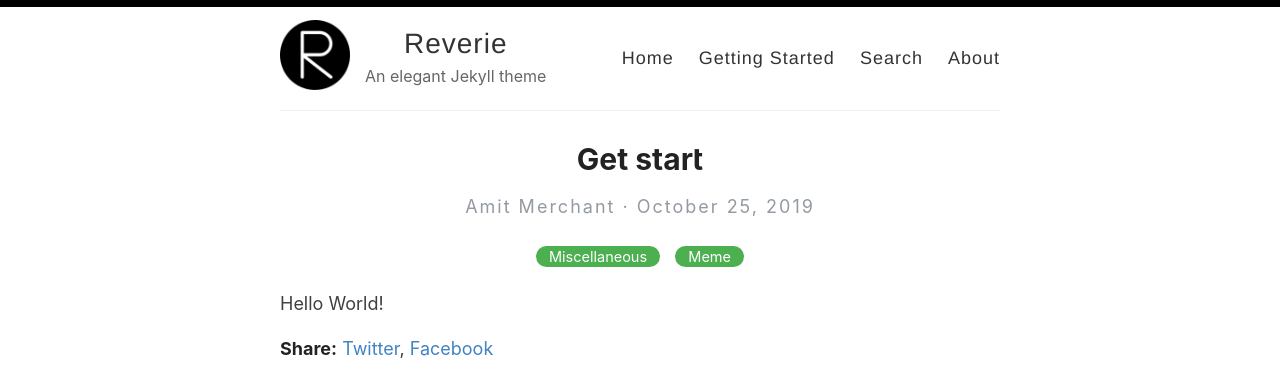
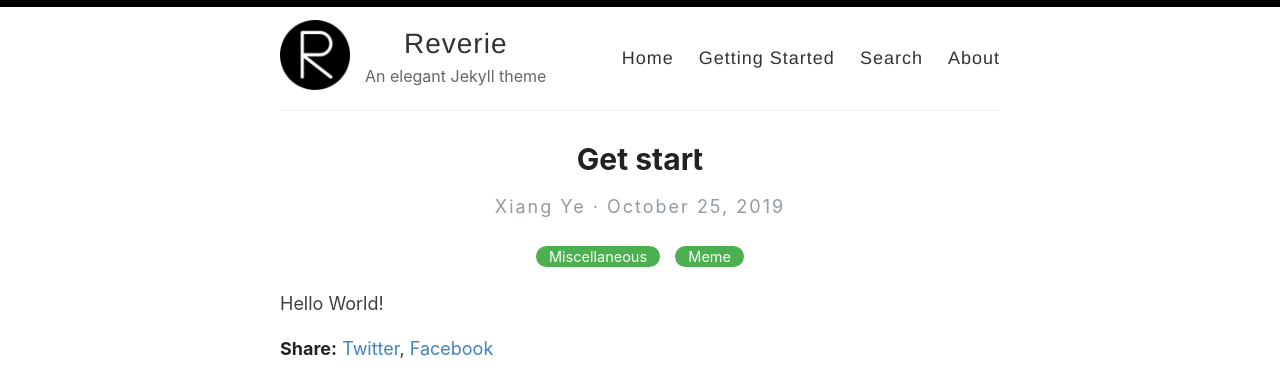
Before and after one commit to realxye/realxye.github.io, a Jekyll site: the page built from _posts/2019-10-25-get-start.md, in a window 1280 px wide. Shown: the top 389 px of the page. Built offline with Jekyll 4.4.1, drawn with Linux system fonts in a browser that asks for light colours.

Commit message:
Fix some errors in config file

```diff
--- a/_config.yml
+++ b/_config.yml
@@ -6,7 +6,7 @@
 name: Reverie
 
 # Name of the author
-author: Amit Merchant
+author: Xiang Ye
 
 # Short bio or description (displayed in the header)
 description: An elegant Jekyll theme
@@ -21,15 +21,15 @@
 # Includes an icon in the footer for each username you enter
 footer-links:
   dribbble:
-  email: amit.d.merchant@gmail.com
+  email: gavin.ye@gmail.com
   facebook:
   flickr:
-  github: amitmerchant1990/reverie
+  github: realxye
   instagram:
   linkedin:
   pinterest:
   rss: rss
-  twitter: amit_merchant
+  twitter: realxye
   stackoverflow:
   youtube: # channel/<your_long_string> or user/<user-name>
   googleplus: # anything in your profile username that comes after plus.google.com/
@@ -45,14 +45,14 @@
 
 # Your website URL (e.g. http://amitmerchant1990.github.io or http://www.amitmerchant.com)
 # Used for Sitemap.xml and your RSS feed
-url: http://www.amitmerchant.com/reverie
-enforce_ssl: https://www.amitmerchant.com/reverie
+url: http://realxye.github.io
+enforce_ssl: https://realxye.github.io
 
 # If you're hosting your site at a Project repository on GitHub pages
 # (http://yourusername.github.io/repository-name)
 # and NOT your User repository (http://yourusername.github.io)
 # then add in the baseurl here, like this: "/repository-name"
-baseurl: "/reverie"
+baseurl:
 
 #
 # !! You don't need to change any of the configuration flags below !!
```
